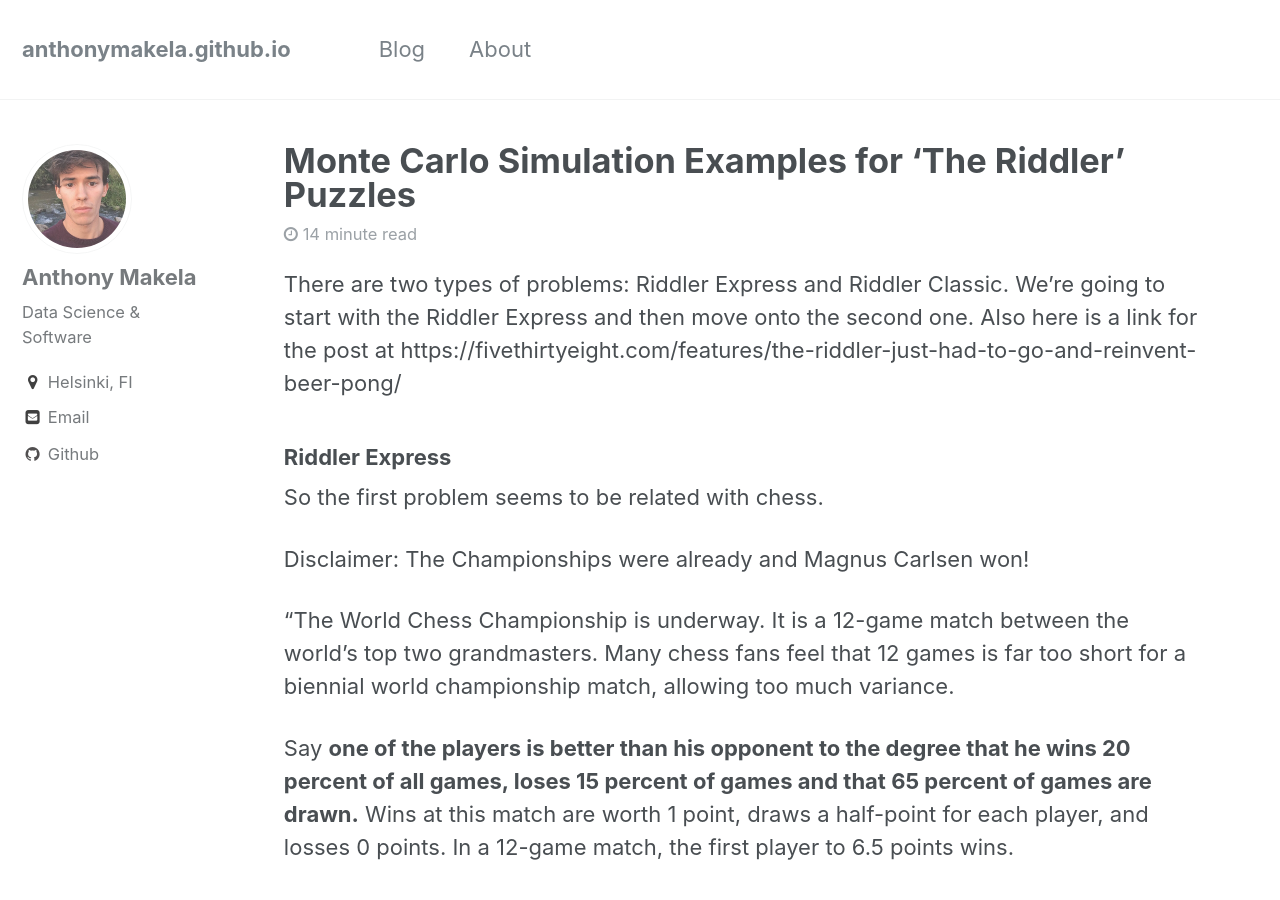
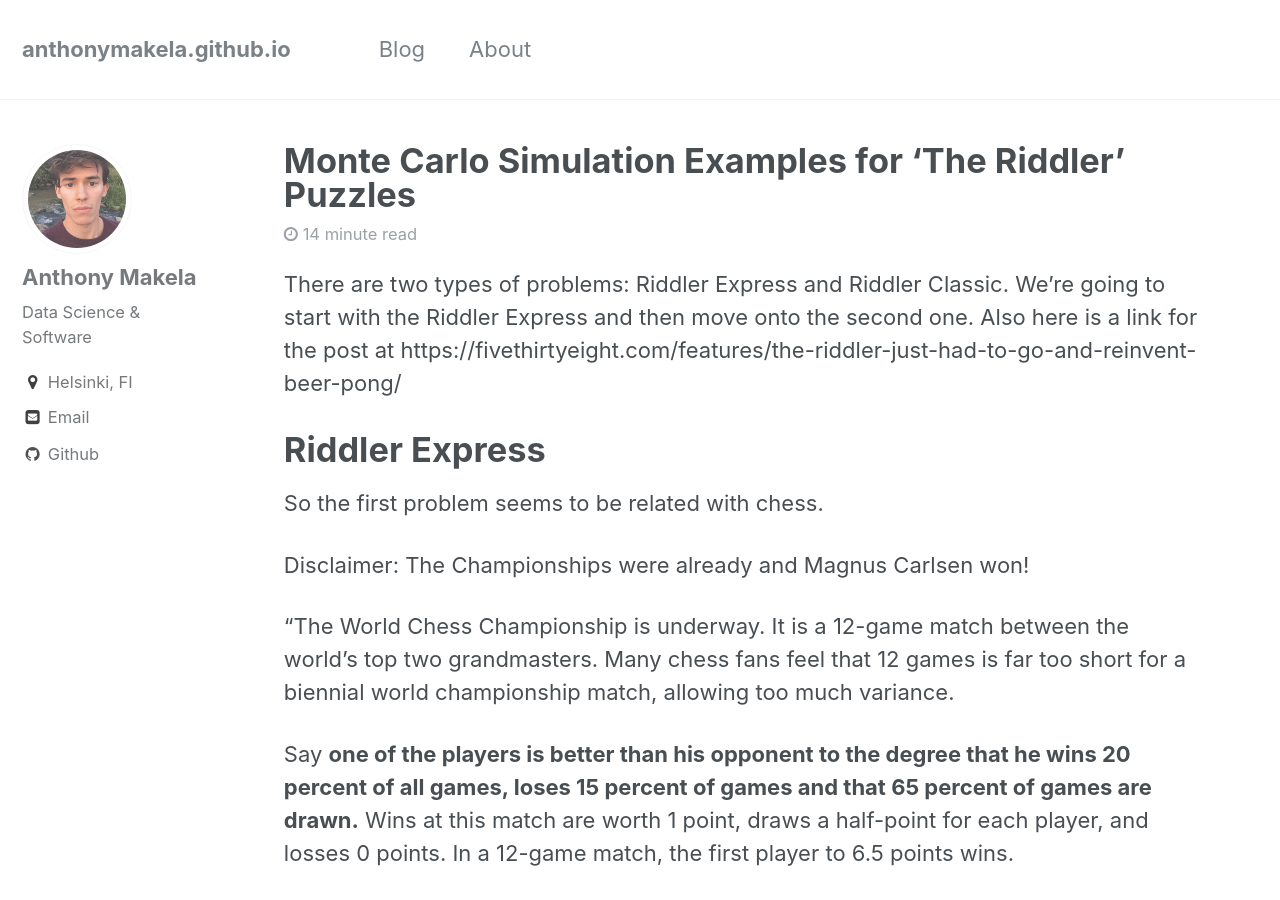
Before and after one commit to anthonymakela/anthonymakela.github.io, a Jekyll site: the page built from _posts/2018-12-25-The-Riddler-Simulations.md, in a window 1280 px wide and 900 px high. Built offline with Jekyll 4.4.1, drawn with Linux system fonts in a browser that asks for light colours; nearby versions of some CDN libraries; formulas are drawn with MathJax 3.

```diff
--- a/_posts/2018-12-25-The-Riddler-Simulations.md
+++ b/_posts/2018-12-25-The-Riddler-Simulations.md
@@ -10,7 +10,7 @@ date: "26 December 2018"
 
 There are two types of problems: Riddler Express and Riddler Classic. We're going to start with the Riddler Express and then move onto the second one. Also here is a link for the post at https://fivethirtyeight.com/features/the-riddler-just-had-to-go-and-reinvent-beer-pong/
 
-### Riddler Express
+# Riddler Express
 
 So the first problem seems to be related with chess.
 
```
